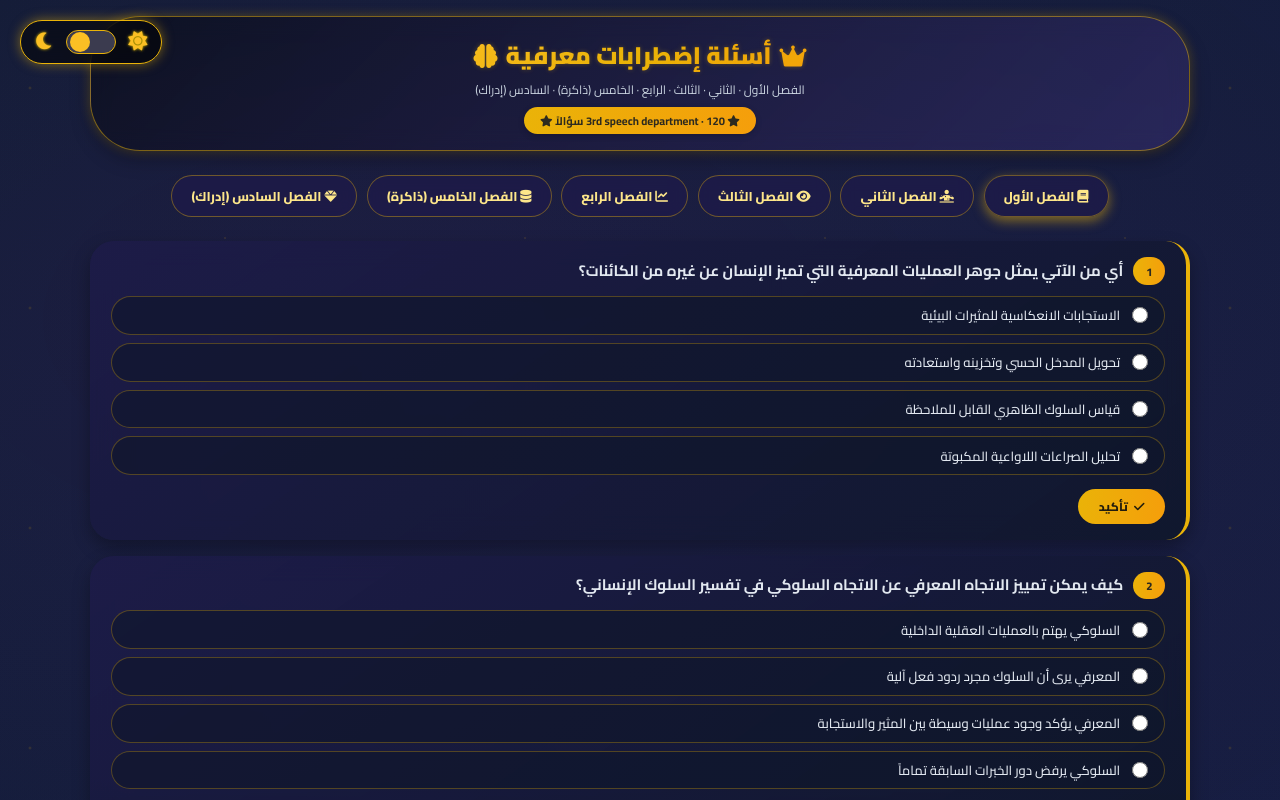
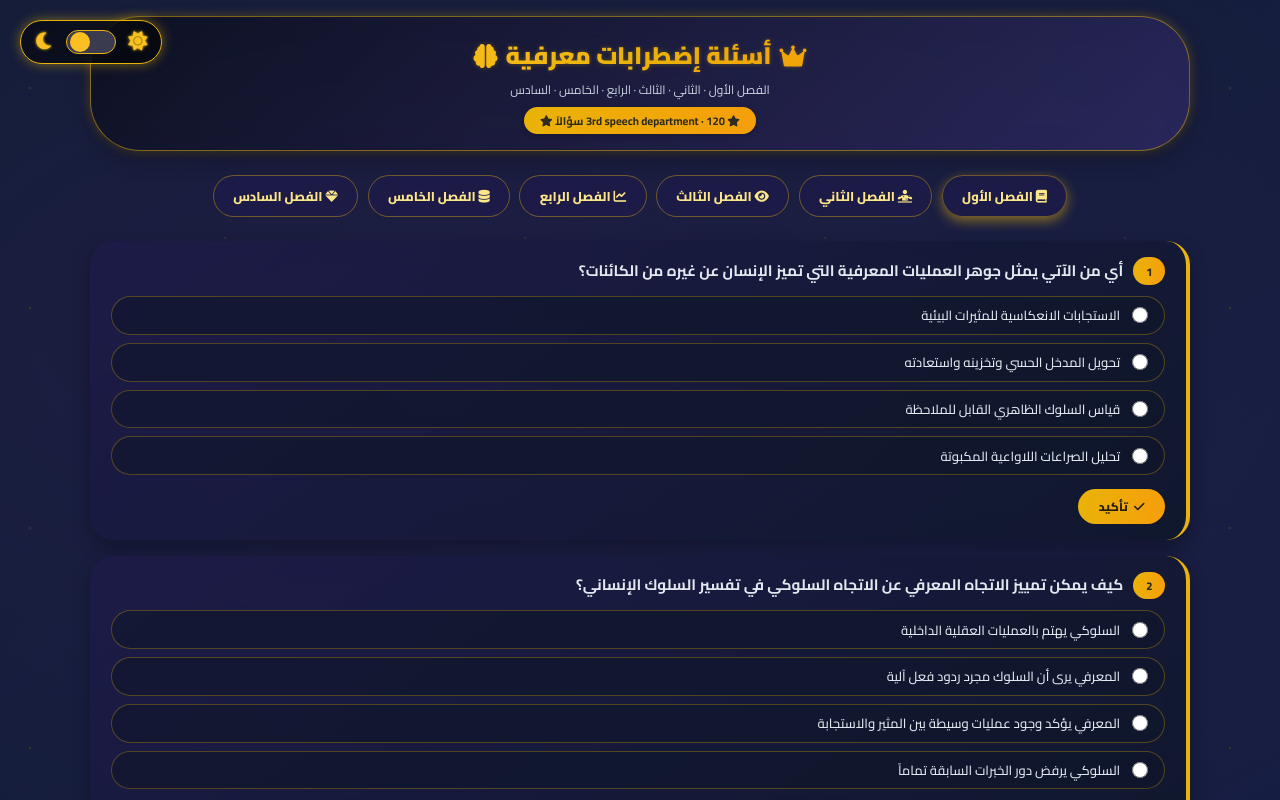
Before and after one commit to ayag63071-sys/aya, a plain HTML site: page index.html in a window 1280 px wide. Shown: the top 800 px of the page. Drawn offline with Linux system fonts and the light colour scheme.

Commit message:
Update index.html

```diff
--- a/index.html
+++ b/index.html
@@ -466,7 +466,7 @@
 <div class="container">
     <div class="hero">
         <h1><i class="fas fa-crown"></i> أسئلة إضطرابات معرفية <i class="fas fa-brain"></i></h1>
-        <p>الفصل الأول · الثاني · الثالث · الرابع · الخامس (ذاكرة) · السادس (إدراك)</p>
+        <p>الفصل الأول · الثاني · الثالث · الرابع · الخامس  · السادس</p>
         <div class="total-badge"><i class="fas fa-star"></i> 3rd speech department · 120 سؤالاً <i class="fas fa-star"></i></div>
     </div>
 
@@ -475,8 +475,8 @@
         <button class="tab-btn" data-tab="tab2"><i class="fas fa-diagnoses"></i> الفصل الثاني</button>
         <button class="tab-btn" data-tab="tab3"><i class="fas fa-eye"></i> الفصل الثالث</button>
         <button class="tab-btn" data-tab="tab4"><i class="fas fa-chart-line"></i> الفصل الرابع</button>
-        <button class="tab-btn" data-tab="tab5"><i class="fas fa-database"></i> الفصل الخامس (ذاكرة)</button>
-        <button class="tab-btn" data-tab="tab6"><i class="fas fa-gem"></i> الفصل السادس (إدراك)</button>
+        <button class="tab-btn" data-tab="tab5"><i class="fas fa-database"></i> الفصل الخامس</button>
+        <button class="tab-btn" data-tab="tab6"><i class="fas fa-gem"></i> الفصل السادس</button>
     </div>
 
     <div id="tab1" class="tab-content active-tab"><div class="questions-flow" id="chap1Flow"></div><div class="progress-bar"><span class="progress-text" id="chap1Progress">📊 0/20</span><button class="reset-btn" data-chap="chap1">↺ إعادة</button></div></div>
@@ -486,7 +486,7 @@
     <div id="tab5" class="tab-content"><div class="questions-flow" id="chap5Flow"></div><div class="progress-bar"><span class="progress-text" id="chap5Progress">📊 0/20</span><button class="reset-btn" data-chap="chap5">↺ إعادة</button></div></div>
     <div id="tab6" class="tab-content"><div class="questions-flow" id="chap6Flow"></div><div class="progress-bar"><span class="progress-text" id="chap6Progress">📊 0/20</span><button class="reset-btn" data-chap="chap6">↺ إعادة</button></div></div>
 
-    <footer>أسماء جابر | 120 سؤالاً - الاضطرابات المعرفية</footer>
+    <footer>Aya Gaber</footer>
 </div>
 
 <script>
```
